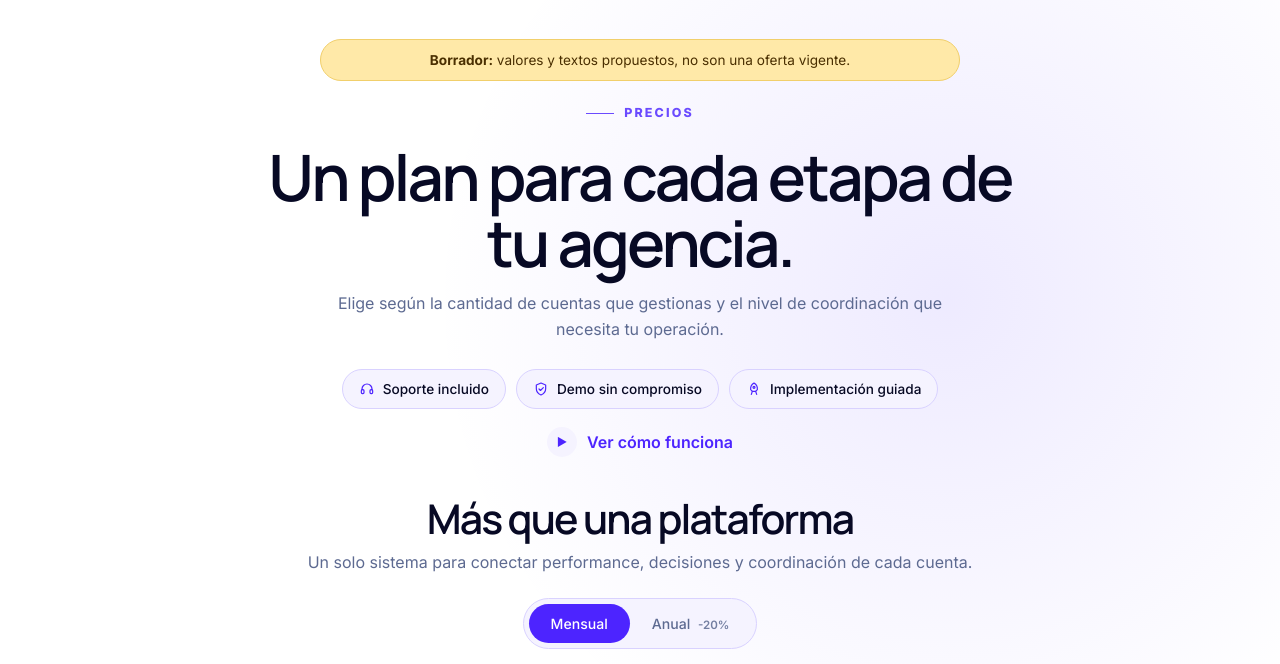
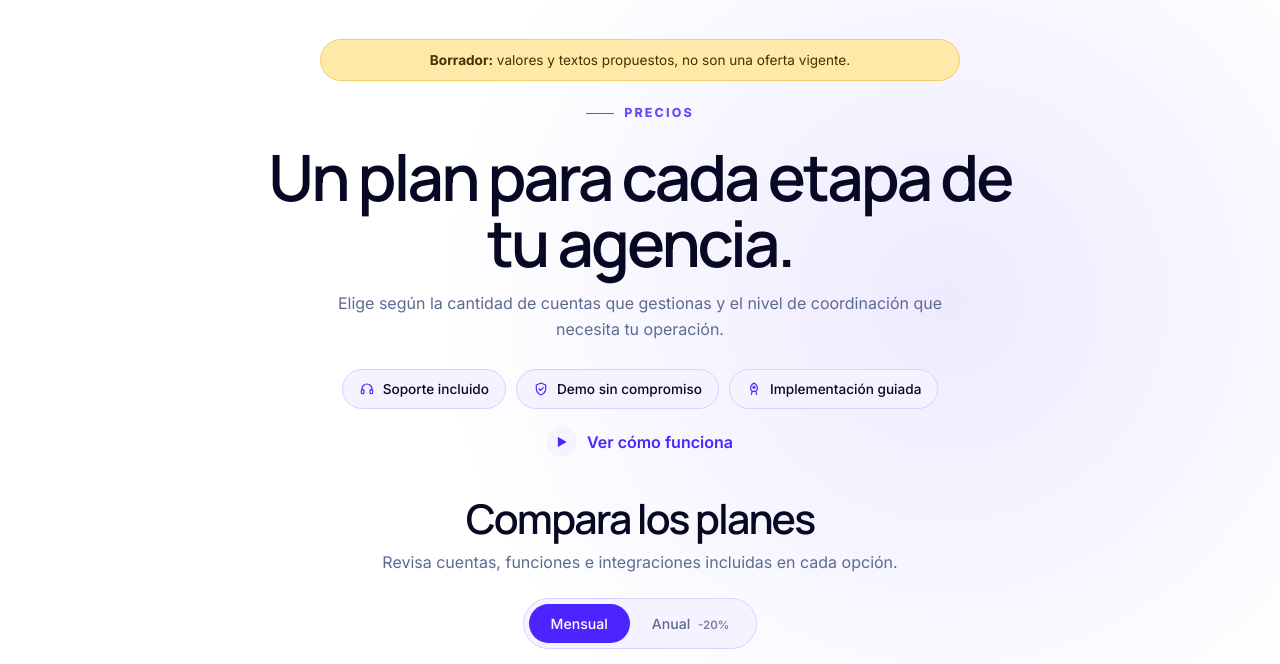
Before and after one commit to sebastianbarreragiuffra-crypto/gisbaos, a plain HTML site: page dist/precios.html in a window 1280 px wide. Shown: the part 111-775 px from the top of the page. Drawn offline with Linux system fonts and the light colour scheme.

Commit message:
Clarify Pricing plans heading

```diff
--- a/dist/precios.html
+++ b/dist/precios.html
@@ -74,8 +74,8 @@
     <section id="planes" class="pricing-section" aria-labelledby="plans-title">
       <div class="container">
         <div class="pricing-head reveal">
-          <h2 id="plans-title">Más que una plataforma</h2>
-          <p>Un solo sistema para conectar performance, decisiones y coordinación de cada cuenta.</p>
+          <h2 id="plans-title">Compara los planes</h2>
+          <p>Revisa cuentas, funciones e integraciones incluidas en cada opción.</p>
           <div class="pricing-switch" role="group" aria-label="Periodo de facturación"><button type="button" class="is-active" aria-pressed="true" data-billing="monthly" data-event="pricing_billing_toggle" data-period="monthly">Mensual</button><button type="button" aria-pressed="false" data-billing="annual" data-event="pricing_billing_toggle" data-period="annual">Anual <small>-20%</small></button></div>
           <p class="pricing-definition"><strong>Cuenta de cliente:</strong> cada cliente de tu agencia con campañas conectadas a GISBA.</p>
           <p class="pricing-currency">Precios en USD, más IVA.</p>
```
